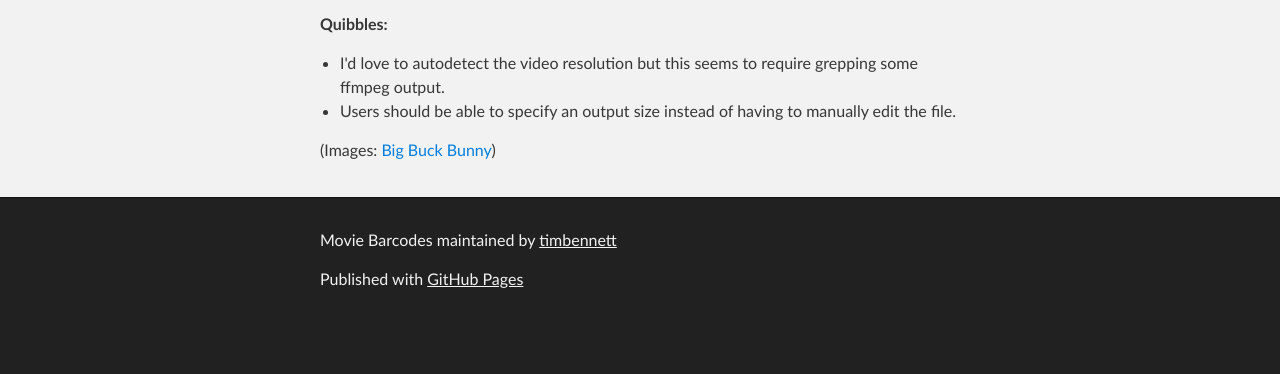
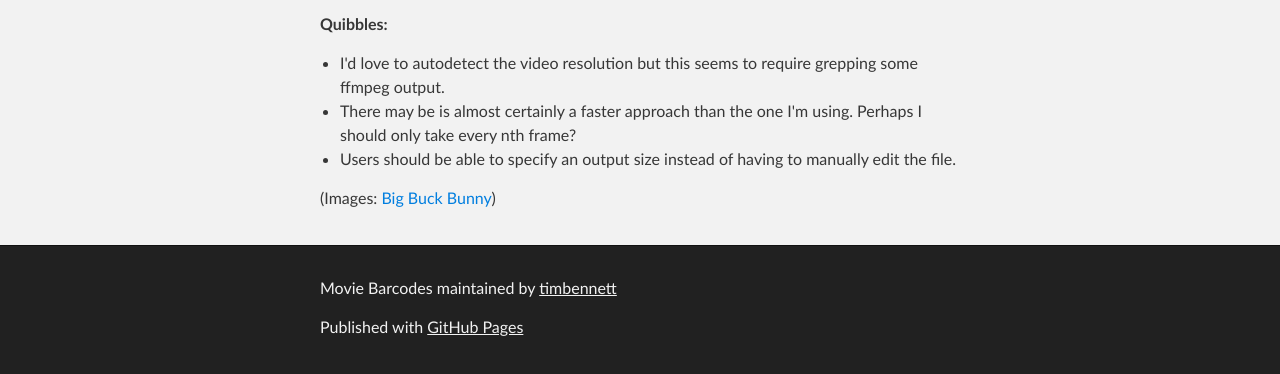
Before and after one commit to timbennett/movie-barcodes, a plain HTML site: page index.html in a window 1280 px wide. Shown: the part 2178-2552 px from the top of the page. Before the commit the page ends 2504 px from the top, so only its background shows below. Drawn offline with Linux system fonts and the light colour scheme.

Commit message:
Update index.html

```diff
--- a/index.html
+++ b/index.html
@@ -77,7 +77,7 @@ e.g.<br>
 
 <ul>
 <li>I'd love to autodetect the video resolution but this seems to require grepping some ffmpeg output.</li>
-<liThere may be is almost certainly a faster approach than the one I'm using. Perhaps I should only take every nth frame?</li>
+<li>There may be is almost certainly a faster approach than the one I'm using. Perhaps I should only take every nth frame?</li>
 <li>Users should be able to specify an output size instead of having to manually edit the file.</li>
 </ul>
 
```
